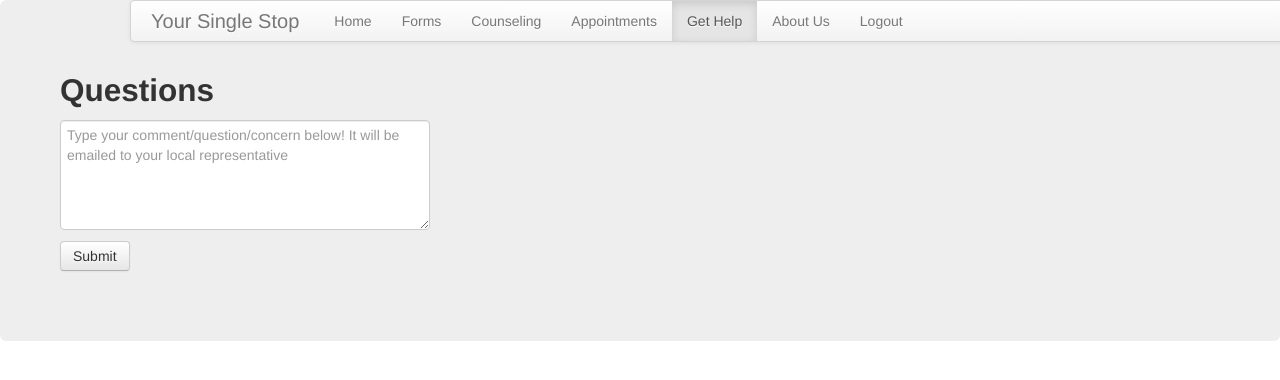
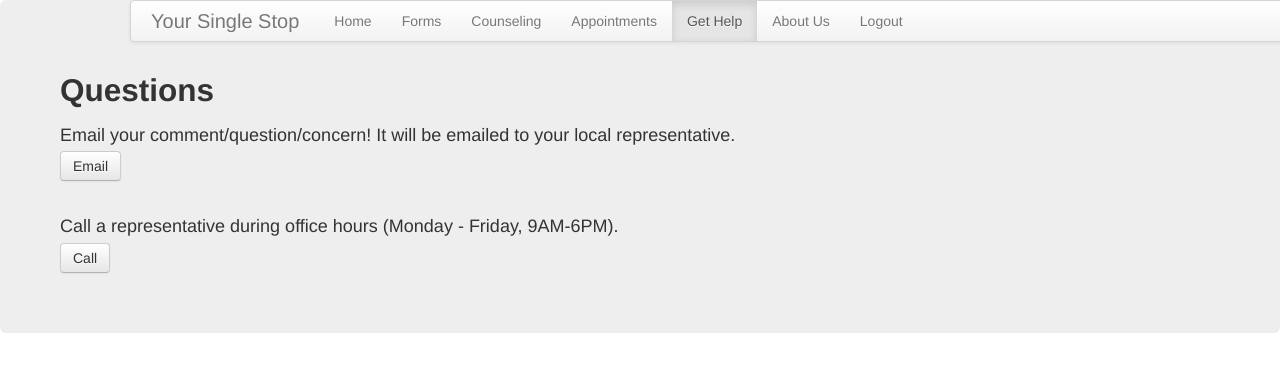
Before and after one commit to chrso/single-stop, a Flask app: page /student/help in a window 1280 px wide. Shown: the top 380 px of the page. Run offline with Flask 2, Linux system fonts and the light colour scheme; the visitor is signed in with stand-in values (Sample User, id 1); some libraries are stand-ins or nearby versions.

Commit message:
Update templates/help.html
Changed interface. Emailing is dumb as fuck.

```diff
--- a/templates/help.html
+++ b/templates/help.html
@@ -20,9 +20,10 @@
 
 <div class="hero-unit">
 <h2>Questions</h2>
-	<textarea rows="5" class="span4" placeholder="Type your comment/question/concern below! It will be emailed to your local representative"></textarea><br>
-  <button type="submit" class="btn">Submit</button>
-</p>
+  Email your comment/question/concern! It will be emailed to your local representative.<br>
+  <button type="submit" class="btn" onClick="location.href='mailto:singlestoptester@gmail.com?subject=Help!'">Email</button><br><br>
+  Call a representative during office hours (Monday - Friday, 9AM-6PM).<br>
+  <button type="submit" class="btn" onClick="location.href='tel:212-220-8195'">Call</button>
 </div>
 
 <script src="http://code.jquery.com/jquery.js"></script>
```
